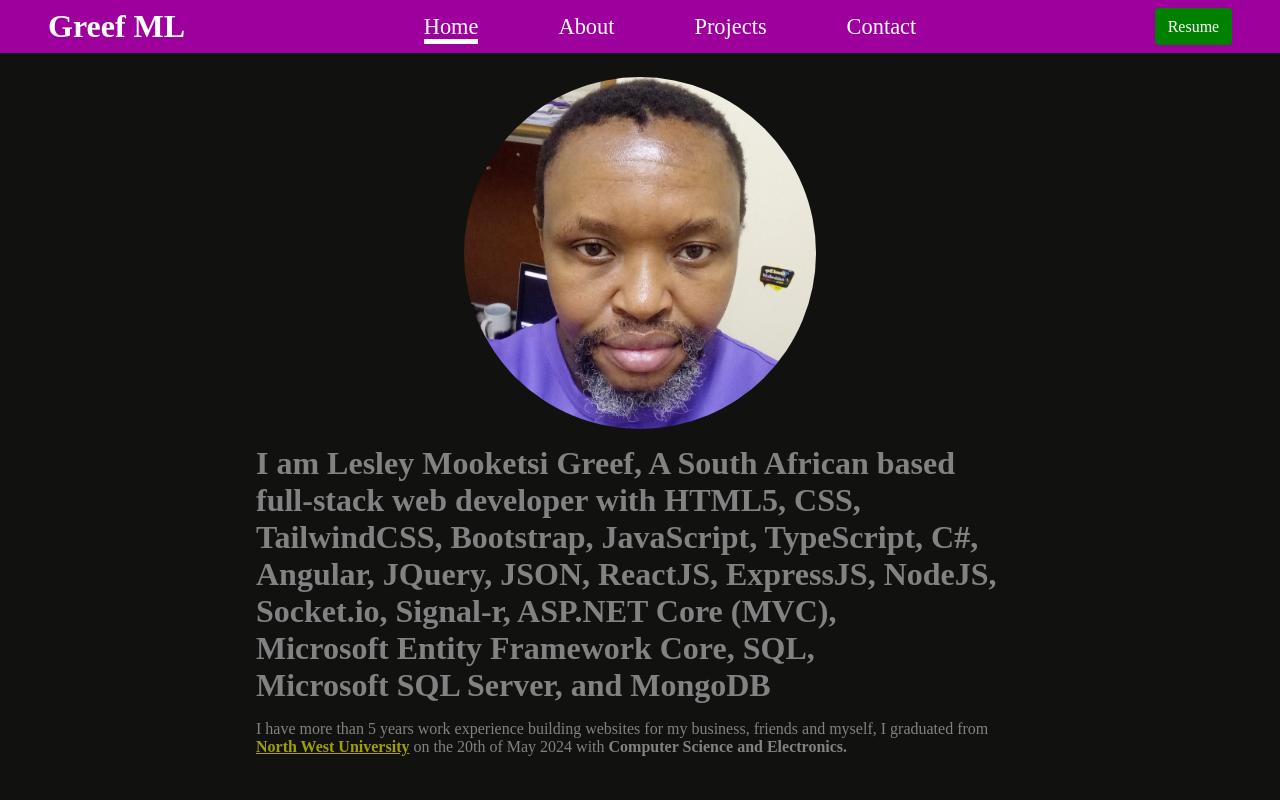
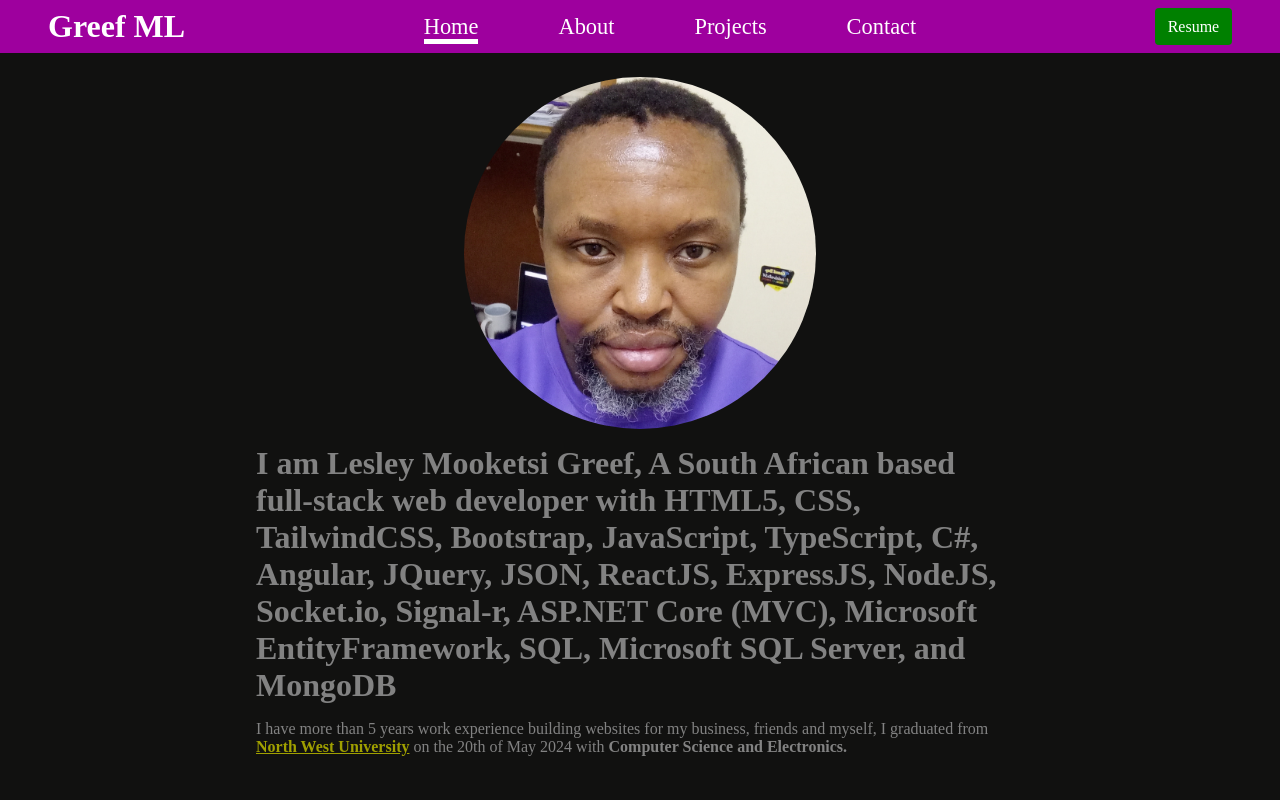
Before and after one commit to Greef86/PORTFOLIO, a React (Vite) app: page / in a window 1280 px wide. Shown: the top 800 px of the page. Built offline with nearby package versions, Linux system fonts and the light colour scheme.

Commit message:
aspdotnet again

```diff
--- a/src/Components/Hero/Hero.jsx
+++ b/src/Components/Hero/Hero.jsx
@@ -8,7 +8,7 @@ const Hero = () => {
 			<div className="profile-image-container">
 				<img className='profile-img' src={profile} alt="" />
 			</div>
-			<h1>I am Lesley Mooketsi Greef, A South African based <span style={{ whiteSpace: "nowrap" }}>full-stack</span> web developer with HTML5, CSS, TailwindCSS, Bootstrap, JavaScript, TypeScript, C#, Angular, JQuery, JSON, ReactJS, ExpressJS, NodeJS, Socket.io, Signal-r, <span style={{ whiteSpace: "nowrap" }}>ASP.NET Core (MVC)</span>, <span style={{ whiteSpace: "nowrap" }}>Microsoft Entity Framework Core</span>, SQL, <span style={{ whiteSpace: "nowrap" }}>Microsoft SQL Server</span>, and MongoDB</h1>
+			<h1>I am Lesley Mooketsi Greef, A South African based <span style={{ whiteSpace: "nowrap" }}>full-stack</span> web developer with HTML5, CSS, TailwindCSS, Bootstrap, JavaScript, TypeScript, C#, Angular, JQuery, JSON, ReactJS, ExpressJS, NodeJS, Socket.io, Signal-r, <span style={{ whiteSpace: "nowrap" }}>ASP.NET Core (MVC)</span>, Microsoft EntityFramework, SQL, <span style={{ whiteSpace: "nowrap" }}>Microsoft SQL Server</span>, and MongoDB</h1>
 			<p>I have more than 5 years work experience building websites for my business, friends and myself, I graduated from <strong><a className='nwu' target='blank' href="https://www.nwu.ac.za/">North West University</a></strong> on the 20th of May 2024 with <strong style={{ whiteSpace: "nowrap" }}>Computer Science and Electronics.</strong></p>
 		</div>
 	)
```
